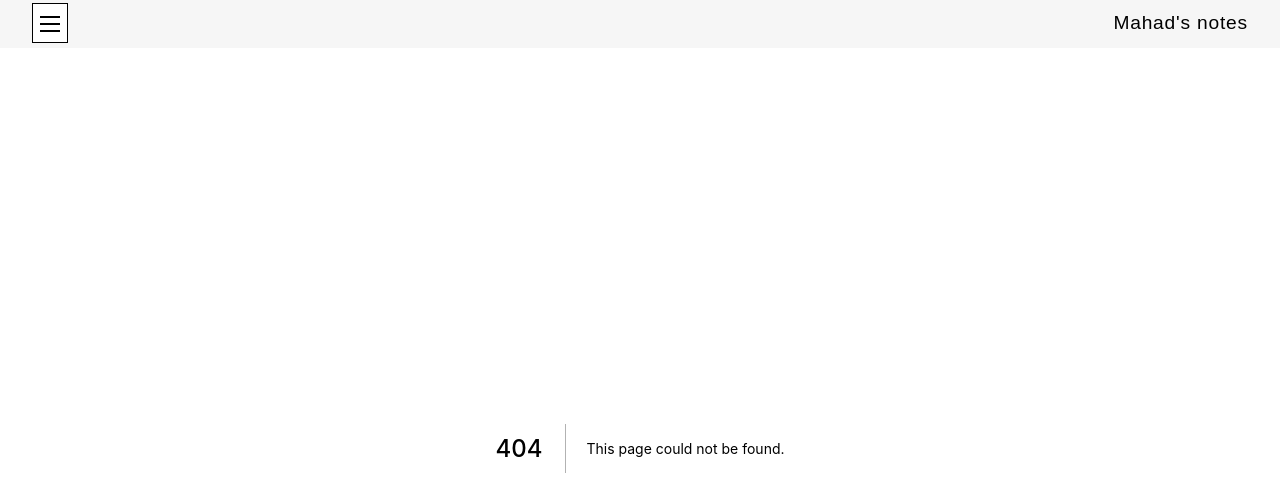
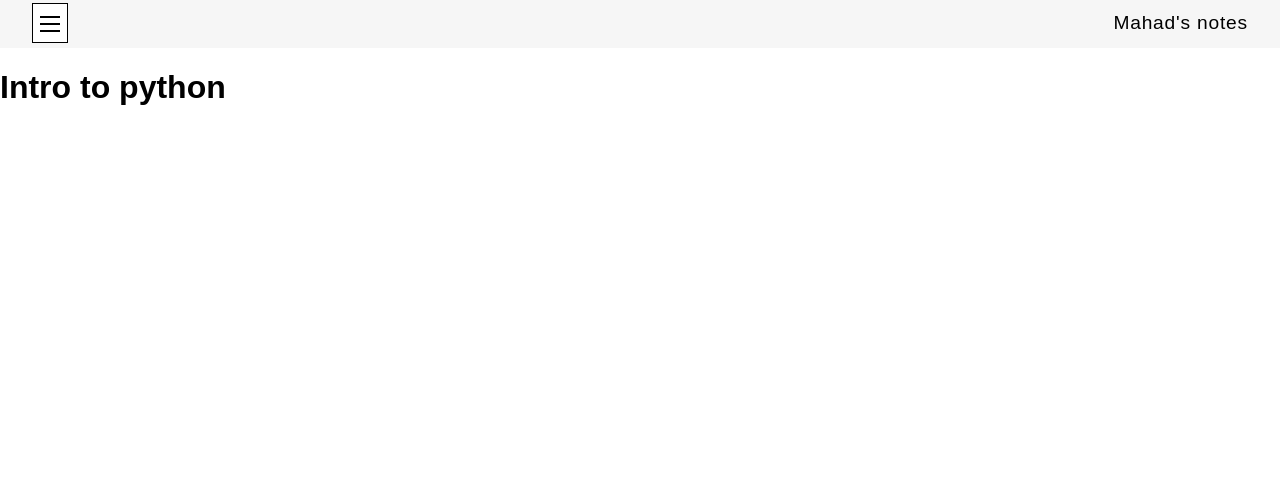
Before and after one commit to Elir-Mahad/notes, a Next.js app: page /intro-to-python in a window 1280 px wide. Before the commit this address had no page. Shown: the top 496 px of the page. Built offline with nearby package versions, Linux system fonts and the light colour scheme.

Commit message:
feat(pages): add intro python post to pages

```diff
--- /dev/null
+++ b/pages/intro-to-python.js
@@ -0,0 +1,11 @@
+import React from "react";
+
+function IntroPython() {
+  return (
+    <div>
+      <h1>Intro to python</h1>
+    </div>
+  );
+}
+
+export default IntroPython;
```
